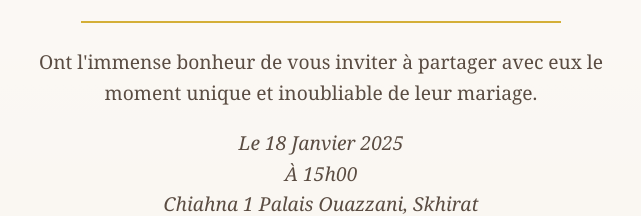
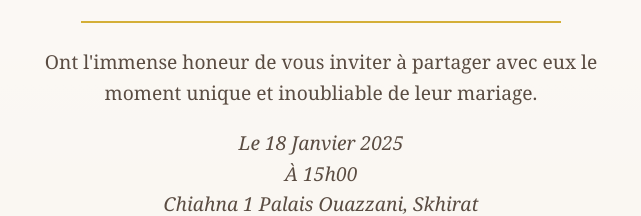
Before and after one commit to othmaneelwahidi/invitation, a plain HTML site: page index.html in a window 1280 px wide. Shown: the part 725-941 px from the top of the page, 319-960 px from the left. Drawn offline with Linux system fonts and the light colour scheme.

Commit message:
Update index.html

```diff
--- a/index.html
+++ b/index.html
@@ -197,7 +197,7 @@
         <h1>Invitation de Mariage</h1>
         <p class="bride-groom">Nouha & Fahd</p>
         <div class="divider"></div>
-        <p>Ont l'immense bonheur de vous inviter à partager avec eux le moment unique et inoubliable de leur mariage.</p>
+        <p>Ont l'immense honeur de vous inviter à partager avec eux le moment unique et inoubliable de leur mariage.</p>
         <p class="date-location">Le 18 Janvier 2025<br>À 15h00<br>Chiahna 1 Palais Ouazzani, Skhirat</p>
         <div class="divider"></div>
     </div>
```
